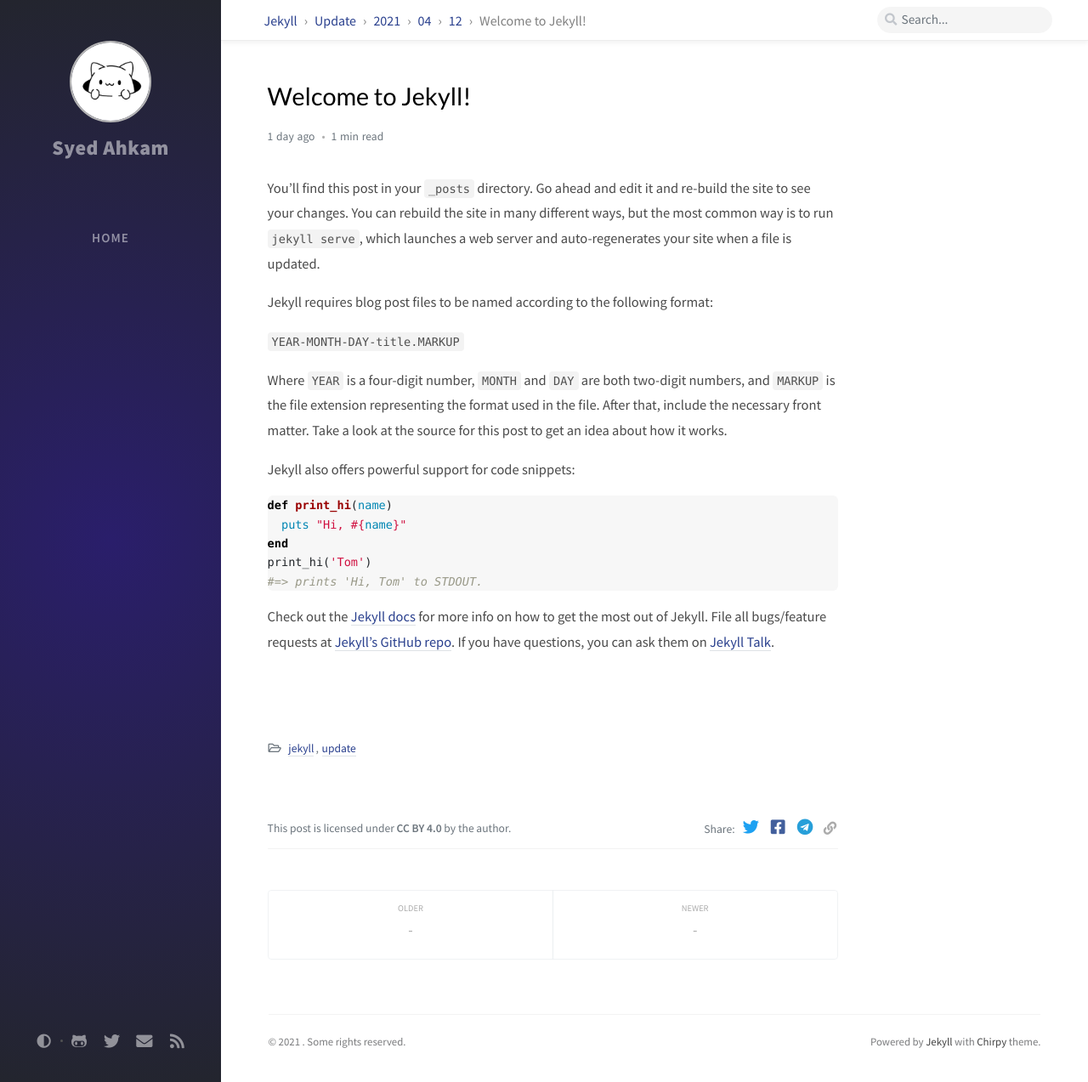
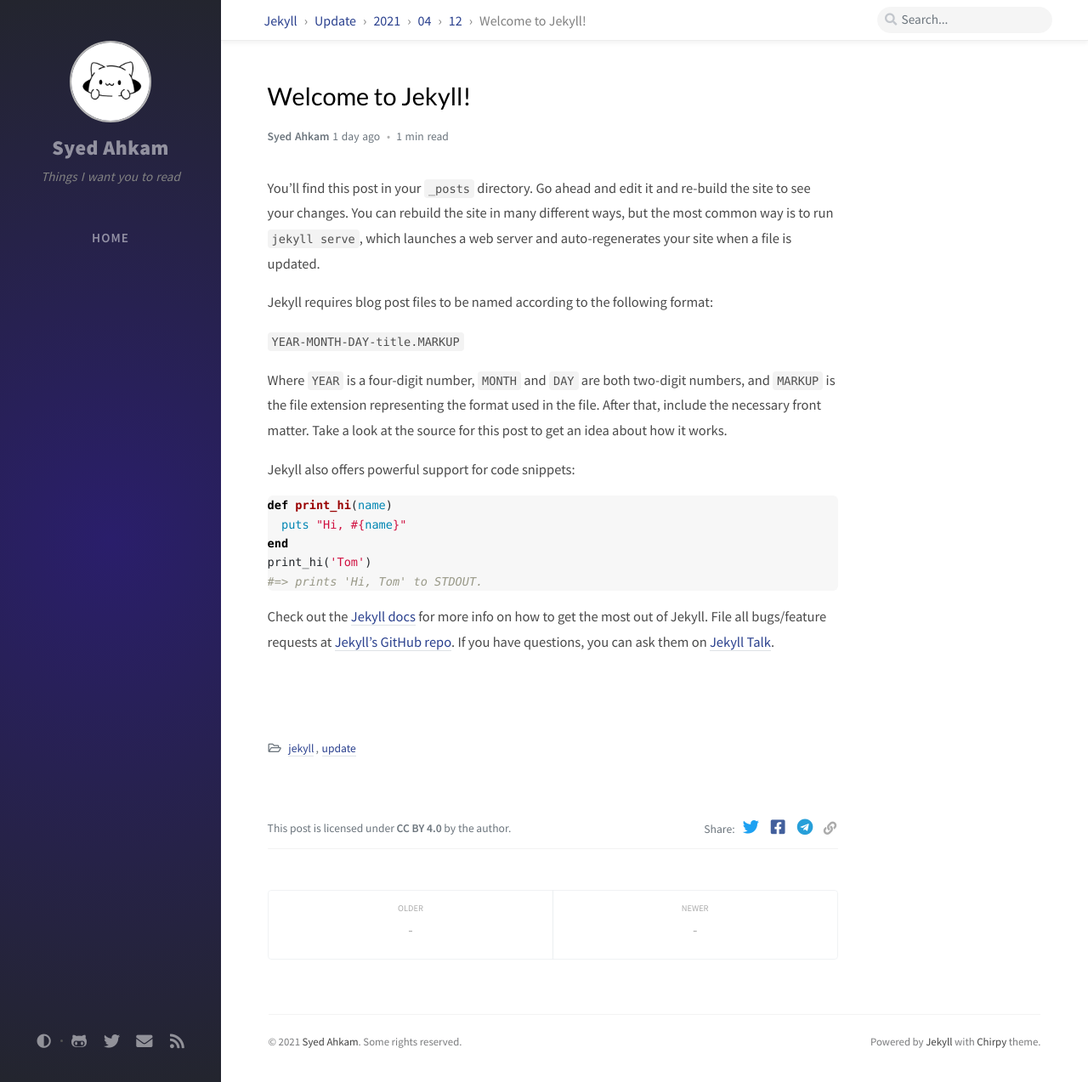
Before and after one commit to SyedAhkam/SyedAhkam.github.io, a Jekyll site: the page built from _posts/2021-04-12-welcome-to-jekyll.markdown, in a window 1280 px wide and 1273 px high. Shown: the whole window at 85% size. Built offline with Jekyll 4.4.1, drawn with Linux system fonts in a browser that asks for light colours; nearby versions of some CDN libraries; comment, search, counter and statistics services are not loaded.

Commit message:
More personalization

```diff
--- a/Gemfile
+++ b/Gemfile
@@ -17,6 +17,7 @@ gem "minima", "~> 2.5"
 group :jekyll_plugins do
   gem "jekyll-feed", "~> 0.12"
   gem "jekyll-timeago"
+  gem "jekyll-github-metadata"
 end
 
 # Windows and JRuby does not include zoneinfo files, so bundle the tzinfo-data gem
--- a/_config.yml
+++ b/_config.yml
@@ -23,17 +23,36 @@ email: smahkam57@gmail.com
 description: >- # this means to ignore newlines until "baseurl:"
   My name is Syed and I love to try out new technologies, programming languages and softwares.
   I program in Python, Rust and others. I'm an avid GNU/Linux user as well.
+tagline: Things I want you to read
 baseurl: "" # the subpath of your site, e.g. /blog
 url: "https://SyedAhkam.github.io" # the base hostname & protocol for your site, e.g. http://example.com
 twitter_username: SyedAhkam1
 github_username: SyedAhkam
 avatar: "/assets/img/avatar.jpg"
 lang: "english"
+timezone: "+0530"
+repository: SyedAhkam/SyedAhkam.github.io
+
+twitter:
+  username: SyedAhkam1
+  card: summary
+
+github:
+  username: SyedAhkam
+
+social:
+  name: Syed Ahkam
+  email: smahkam57@gmail
+  links:
+    - https://twitter.com/SyedAhkam1
+    - https://github.com/SyedAhkam
 
 # Build settings
 theme: jekyll-theme-chirpy
 plugins:
   - jekyll-feed
+  - jekyll-github-metadata
+  - jekyll-seo-tag
 
 # Exclude from processing.
 # The following items will not be processed, by default.
--- a/_data/contact.yml
+++ b/_data/contact.yml
@@ -3,9 +3,11 @@
 -
   type: github
   icon: 'fab fa-github-alt'
+  url: 'https://github.com/SyedAhkam'
 -
   type: twitter
   icon: 'fab fa-twitter'
+  url: 'https://twitter.com/SyedAhkam1'
 -
   type: email
   icon: 'fas fa-envelope'
--- a/_posts/2021-04-12-welcome-to-jekyll.markdown
+++ b/_posts/2021-04-12-welcome-to-jekyll.markdown
@@ -3,6 +3,7 @@ layout: post
 title:  "Welcome to Jekyll!"
 date:   2021-04-12 18:39:18 +0530
 categories: jekyll update
+pin: true
 ---
 You’ll find this post in your `_posts` directory. Go ahead and edit it and re-build the site to see your changes. You can rebuild the site in many different ways, but the most common way is to run `jekyll serve`, which launches a web server and auto-regenerates your site when a file is updated.
 
```
Also changed, not shown: _tabs/about.md (+2 -0 lines), Gemfile.lock.
